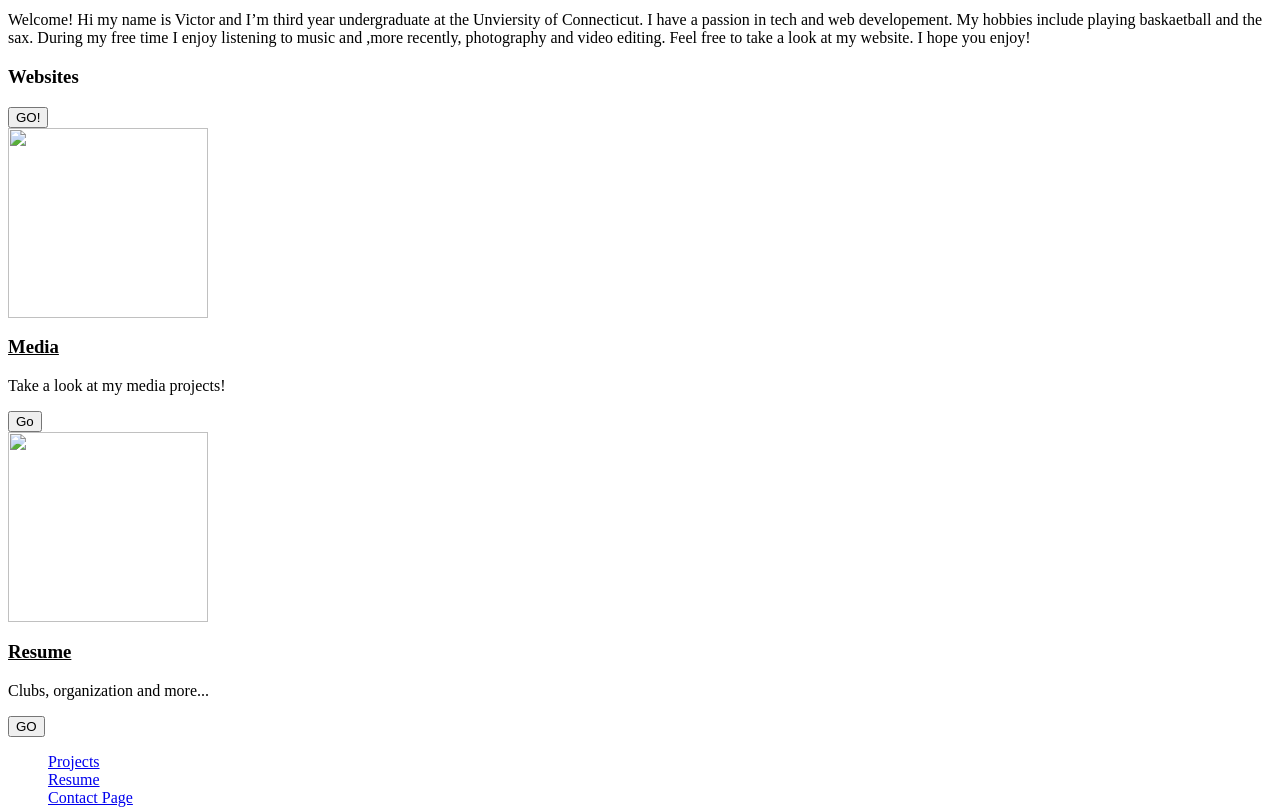
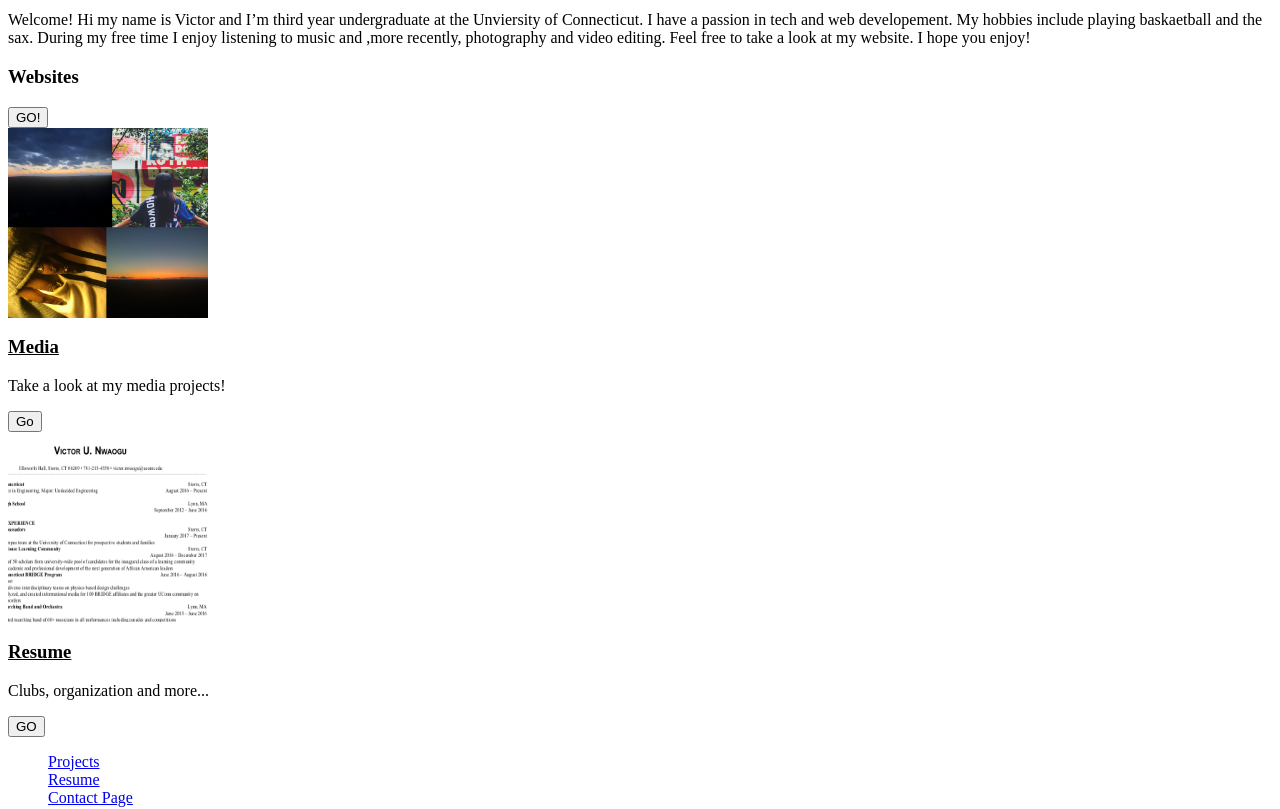
Before and after one commit to vnwaogu7/homepage, a plain HTML site: page index.html in a window 1280 px wide. Shown: the part 460-1269 px from the top of the page. Drawn offline with Linux system fonts and the light colour scheme.

Commit message:
Update index.html

```diff
--- a/index.html
+++ b/index.html
@@ -21,7 +21,7 @@
     <div class="about">
       <h2 align="center">About Me</h2>
       <div class="text">
-      <img src="2C8A9760" width=200px height=250px >
+      <img src="2C8A9760.jpj" width=200px height=250px >
       <p>Welcome! Hi my name is Victor and I’m third year undergraduate at the Unviersity of Connecticut. I have a passion in tech and web developement.  My hobbies include playing baskaetball and the sax. During my free time I enjoy listening to music and ,more recently, photography and video editing. Feel free to take a look at my website. I hope you enjoy!</p>
       </div>
     </div>
@@ -32,7 +32,7 @@
     <div class="twin">
       <div class="mediashell">
       <div class="media">
-        <img src="" width=200px height=190px>
+        <img src="comp.png" width=200px height=190px>
         <div class="bottom">
         <h3><u>Media</u></h3>
         <p>Take a look at my media projects!</p>
@@ -42,7 +42,7 @@
       </div>
       <div class="resumeshell">
       <div class="resume">
-        <img src="" width=200px height=190px>
+        <img src="resume.png" width=200px height=190px>
         <div class="bottom">
         <h3><u>Resume</u></h3>
         <p>Clubs, organization and more...</p>
```
